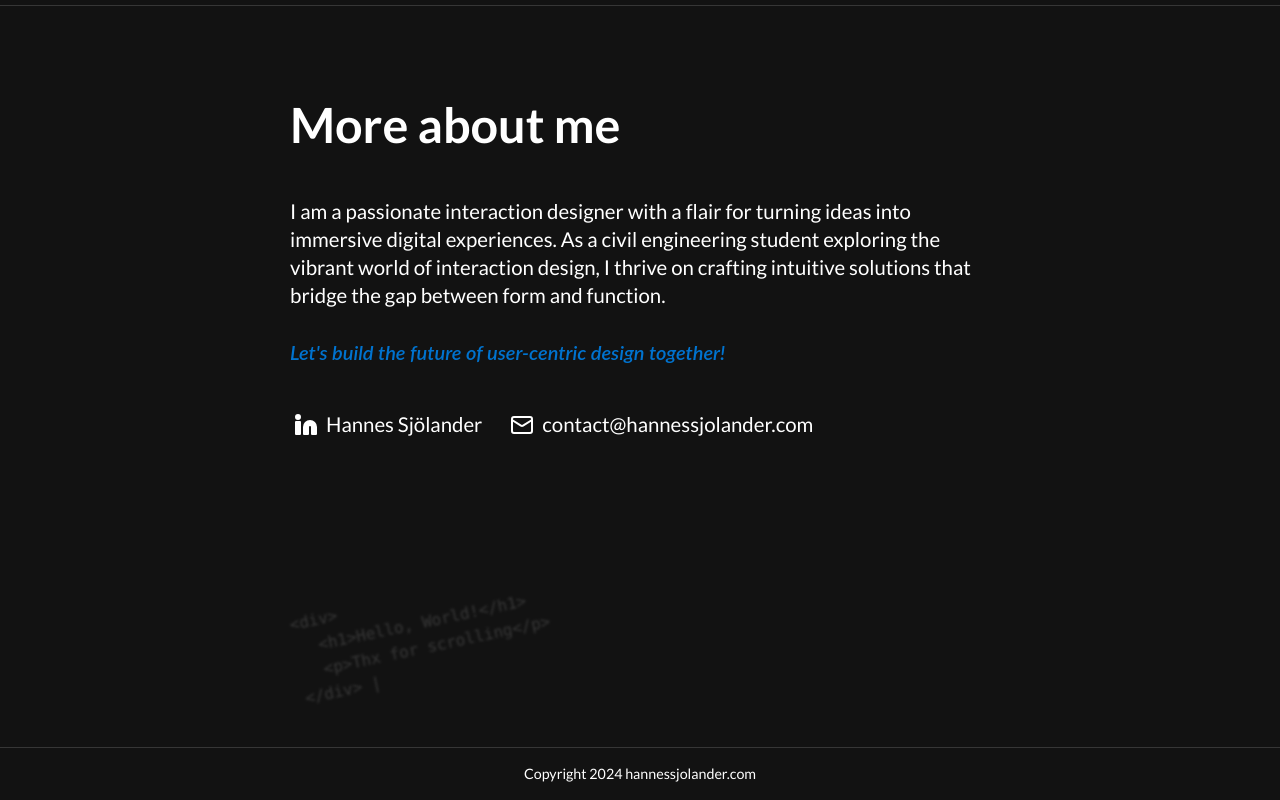
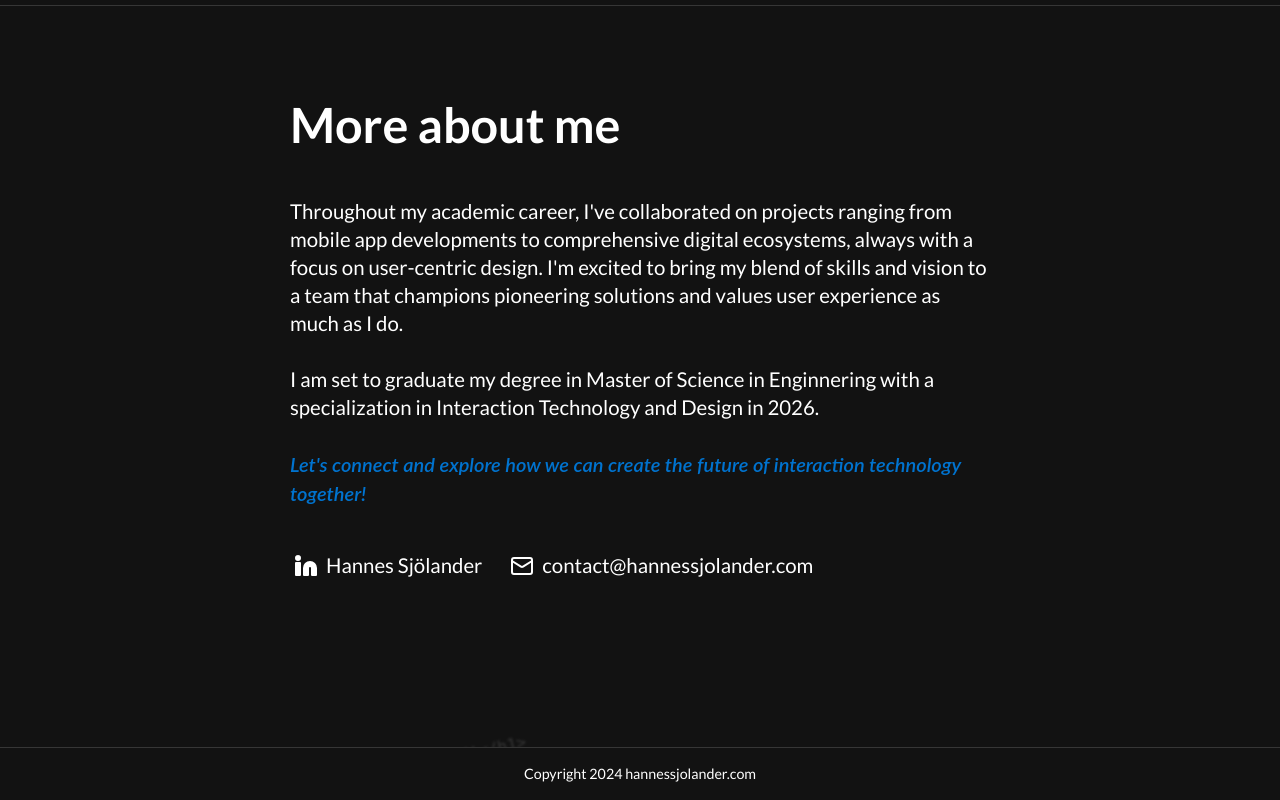
Before and after one commit to zenaxo/portfolio-app-svelte, a SvelteKit app: page / in a window 1280 px wide. Shown: the part 3763-4563 px from the top of the page. Built offline with nearby package versions, Linux system fonts and the light colour scheme; a web font is replaced by a local one.

Commit message:
Changed bio

```diff
--- a/src/components/About.svelte
+++ b/src/components/About.svelte
@@ -12,12 +12,11 @@
 <div class="pt-24 translate-x-0 pl-5 pr-5 min-h-full">
 	<h2 class="text-5xl mobile:text-2xl mb-12 mobile:mb-6 font-bold">More about me</h2>
 	<p class="text-xl mobile:text-base mb-10 max-w-[700px] mobile:mb-6">
-		I am a passionate interaction designer with a flair for turning ideas into immersive digital
-		experiences. As a civil engineering student exploring the vibrant world of interaction design, I
-		thrive on crafting intuitive solutions that bridge the gap between form and function.
+		Throughout my academic career, I've collaborated on projects ranging from mobile app developments to comprehensive digital ecosystems, always with a focus on user-centric design. I'm excited to bring my blend of skills and vision to a team that champions pioneering solutions and values user experience as much as I do.
+		<br><br>I am set to graduate my degree in Master of Science in Enginnering with a specialization in Interaction Technology and Design in 2026.
 		<br /><br />
 		<span class="text-accent font-semibold italic">
-			Let's build the future of user-centric design together!
+			Let's connect and explore how we can create the future of interaction technology together!
 		</span>
 	</p>
 	<div class="flex gap-5 text-nowrap flex-wrap text-xl mobile:text-base">
--- a/src/routes/contact/components/Contact.svelte
+++ b/src/routes/contact/components/Contact.svelte
@@ -14,13 +14,13 @@
 </svelte:head>
 <div class="translate-x-0 p-24 mobile:p-0 min-h-[calc(100vh-59px)]">
 	<h2 class="text-5xl mobile:text-2xl font-bold mb-6 mobile:mb-2">Contact me</h2>
-	<p class="text-xl mobile:text-base mb-10 max-w-[700px]">
-		I am a passionate interaction designer with a flair for turning ideas into immersive digital
-		experiences. As a civil engineering student exploring the vibrant world of interaction design, I
-		thrive on crafting intuitive solutions that bridge the gap between form and function.
-		<br /><br /><span class="text-accent font-semibold italic"
-			>Let's build the future of user-centric design together!</span
-		>
+	<p class="text-xl mobile:text-base mb-10 max-w-[700px] mobile:mb-6">
+		Throughout my academic career, I've collaborated on projects ranging from mobile app developments to comprehensive digital ecosystems, always with a focus on user-centric design. I'm excited to bring my blend of skills and vision to a team that champions pioneering solutions and values user experience as much as I do.
+		<br><br>I am set to graduate my degree in Master of Science in Enginnering with a specialization in Interaction Technology and Design in 2026.
+		<br /><br />
+		<span class="text-accent font-semibold italic">
+			Let's connect and explore how we can create the future of interaction technology together!
+		</span>
 	</p>
 	<div class="flex gap-5 text-nowrap flex-wrap text-xl mobile:text-base">
 		<Button
```
